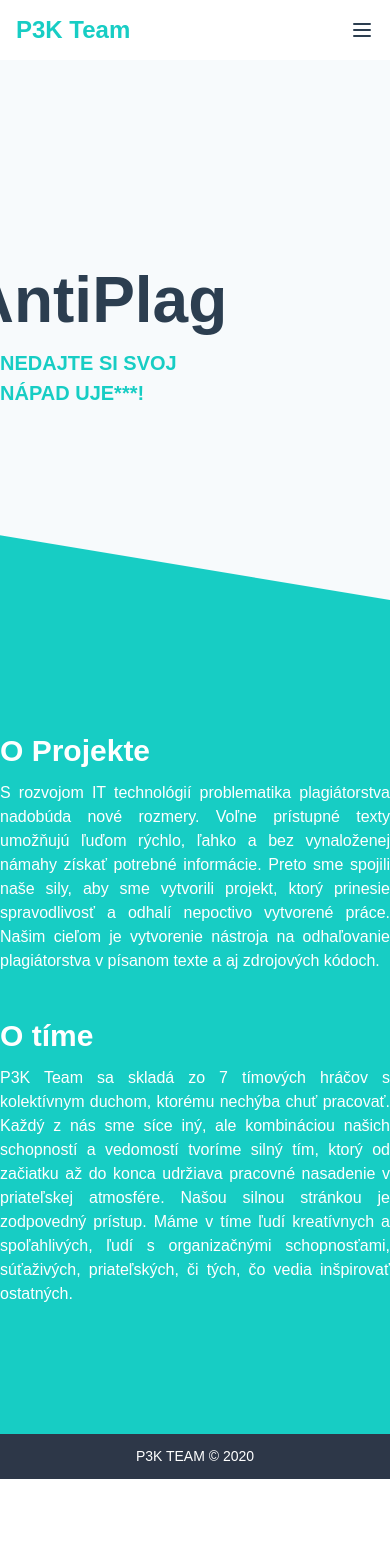
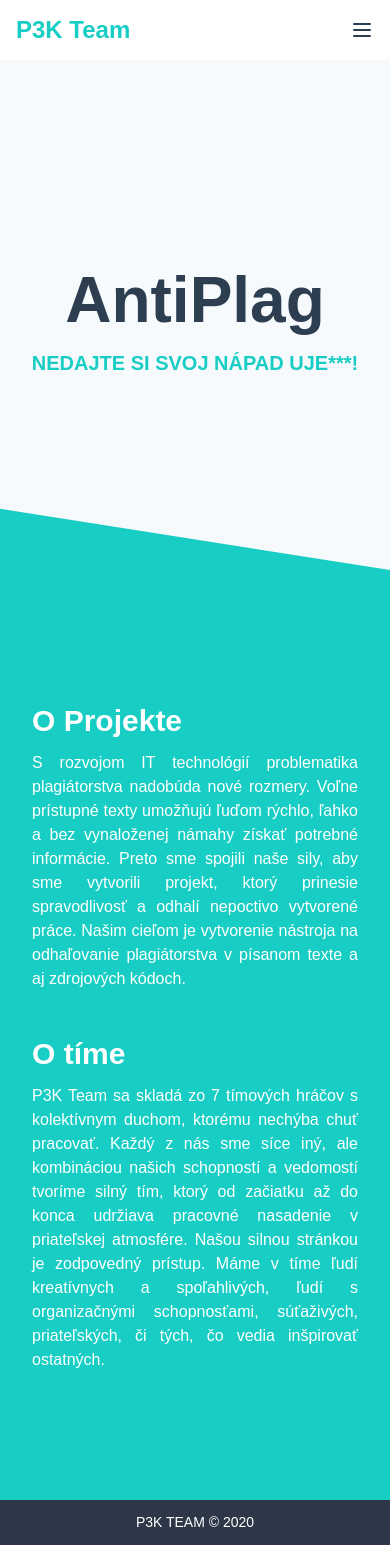
Before and after one commit to P3K-TEAM/prezentacny-web-timu, a Vue app: page / in a window 390 px wide. Before the commit the page ends 1479 px from the top, so only its background shows below. Built offline with nearby package versions, Linux system fonts and the light colour scheme.

Commit message:
PW-19 Add Responsivity to all pages

```diff
--- a/src/components/Person/Person.vue
+++ b/src/components/Person/Person.vue
@@ -1,6 +1,6 @@
 <template>
 	<div
-		class="w-1/4 flex flex-col justify-end mt-48"
+		class="w-full sm:w-1/2 md:w-1/3 lg:w-1/4 flex flex-col justify-end mt-48"
 		data-e2e-id="person"
 	>
 		<div class="flex relative items-end">
--- a/src/views/Contact.vue
+++ b/src/views/Contact.vue
@@ -1,9 +1,9 @@
 <template>
 	<div
-		class="bg-gray-100 flex items-center"
+		class="bg-gray-100 sm:block md:flex items-center"
 		data-e2e-id="contactPage"
 	>
-		<div class="flex justify-center w-1/2 bg-primary py-32 skewed-wrapper">
+		<div class="flex justify-center sm:w-auto md:w-1/2 bg-primary py-32 skewed-wrapper">
 			<div class="w-3/5 text-white">
 				<h1 class="text-xl font-bold">
 					Napíšte nám
@@ -14,7 +14,7 @@
 				</p>
 			</div>
 		</div>
-		<div class="w-1/2 ml-10">
+		<div class="sm:pt-auto pt-8 ml-10">
 			<ContactItem
 				v-for="(item, index) in items"
 				:key="index"
--- a/src/views/Documents.vue
+++ b/src/views/Documents.vue
@@ -3,7 +3,7 @@
 		class="bg-gray-200"
 		data-e2e-id="documentsPage"
 	>
-		<div class="container mx-auto mt-10">
+		<div class="sm:px-auto px-8 container mx-auto mt-10">
 			<h1 class="text-2xl font-bold mb-4">
 				Dokumenty
 			</h1>
--- a/src/views/Home.vue
+++ b/src/views/Home.vue
@@ -3,8 +3,8 @@
 		class="bg-primary"
 		data-e2e-id="homePage"
 	>
-		<div class="flex bg-gray-100 py-48 skewed-bottom-wrapper">
-			<div class="flex flex-col w-1/2 justify-center items-center">
+		<div class="block lg:flex bg-gray-100 py-48 skewed-bottom-wrapper">
+			<div class="flex flex-col lg:w-1/2 justify-center items-center">
 				<h1 class="font-bold text-6xl">
 					AntiPlag
 				</h1>
@@ -12,7 +12,7 @@
 					Nedajte si svoj nápad uje***!
 				</span>
 			</div>
-			<div class="flex w-1/2 justify-center">
+			<div class="hidden lg:flex w-1/2 justify-center">
 				<svg
 					version="1.1"
 					xmlns="http://www.w3.org/2000/svg"
@@ -246,7 +246,7 @@
 		</div>
 
 		<div
-			class="container mx-auto text-white py-32 text-justify"
+			class="sm:px-auto px-8 container mx-auto text-white py-32 text-justify"
 			data-e2e-id="homePageAboutProject"
 		>
 			<h2 class="text-3xl font-bold ">
```
